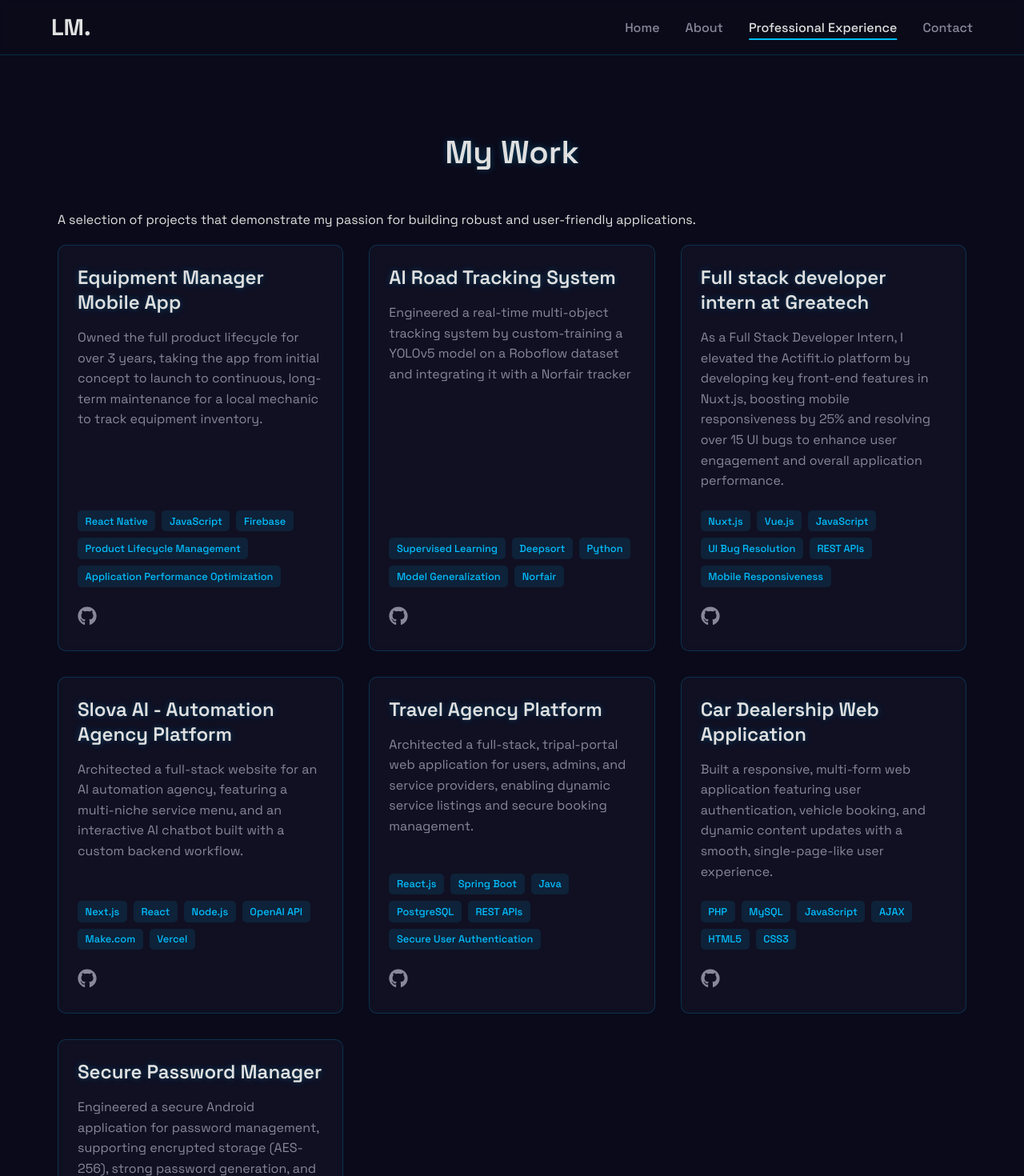
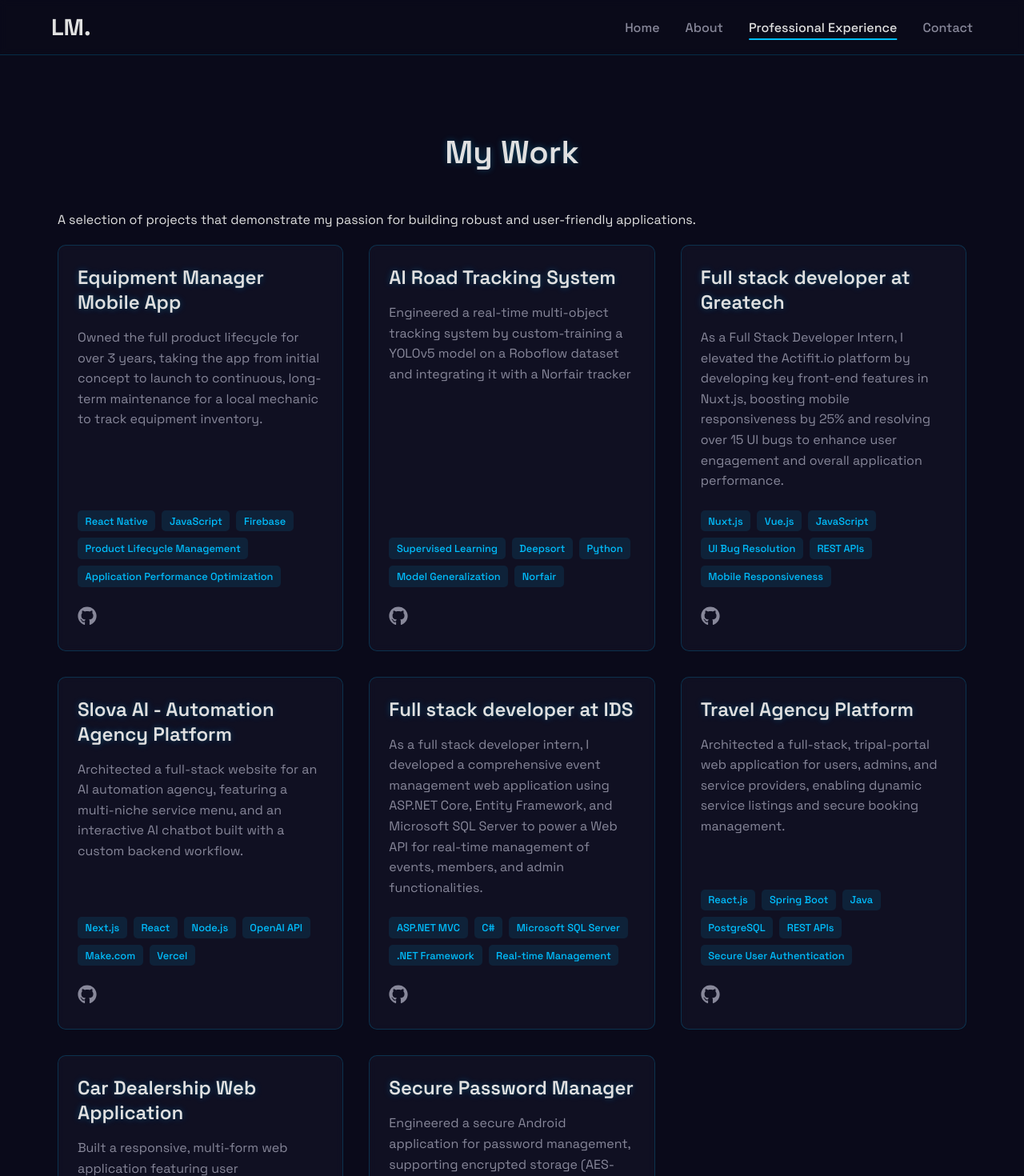
Before and after one commit to leo-marida/Portfolio, a React (Vite) app in the folder my-portfolio/: page /projects in a window 1280 px wide. Shown: the top 1470 px of the page at 80% size. Built offline with nearby package versions, Linux system fonts and the light colour scheme; no server answers.

Commit message:
Update Projects.jsx

```diff
--- a/my-portfolio/src/pages/Projects.jsx
+++ b/my-portfolio/src/pages/Projects.jsx
@@ -34,7 +34,7 @@
     githubLink: "https://github.com/leo-marida/AI-Road-Tracking-System",
   },
   {
-    title: "Full stack developer intern at Greatech",
+    title: "Full stack developer at Greatech",
     description:
       "As a Full Stack Developer Intern, I elevated the Actifit.io platform by developing key front-end features in Nuxt.js, boosting mobile responsiveness by 25% and resolving over 15 UI bugs to enhance user engagement and overall application performance.",
     technologies: [
@@ -62,6 +62,20 @@
     ],
     liveLink: "https://slovaautomations.com", // <-- IMPORTANT: Replace with your final domain
     githubLink: "https://github.com/leo-marida/Automation-agency", // <-- IMPORTANT: Replace with your actual GitHub repo link
+  },
+  {
+    title: "Full stack developer at IDS",
+    description:
+      "As a full stack developer intern, I developed a comprehensive event management web application using ASP.NET Core, Entity Framework, and Microsoft SQL Server to power a Web API for real-time management of events, members, and admin functionalities.",
+    technologies: [
+      "ASP.NET MVC",
+      "C#",
+      "Microsoft SQL Server",
+      ".NET Framework",
+      "Real-time Management",
+    ],
+    liveLink: "actifit.io",
+    githubLink: "",
   },
   {
     title: "Travel Agency Platform",
```
